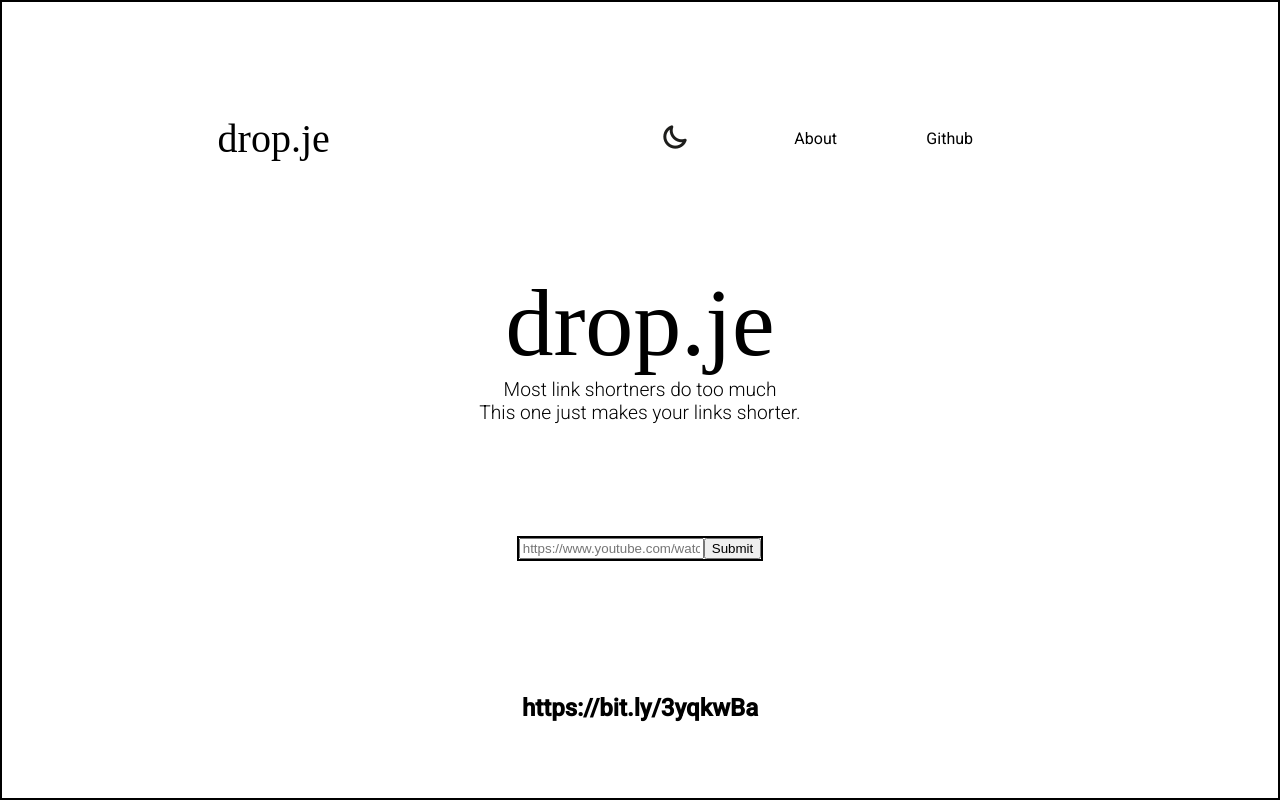
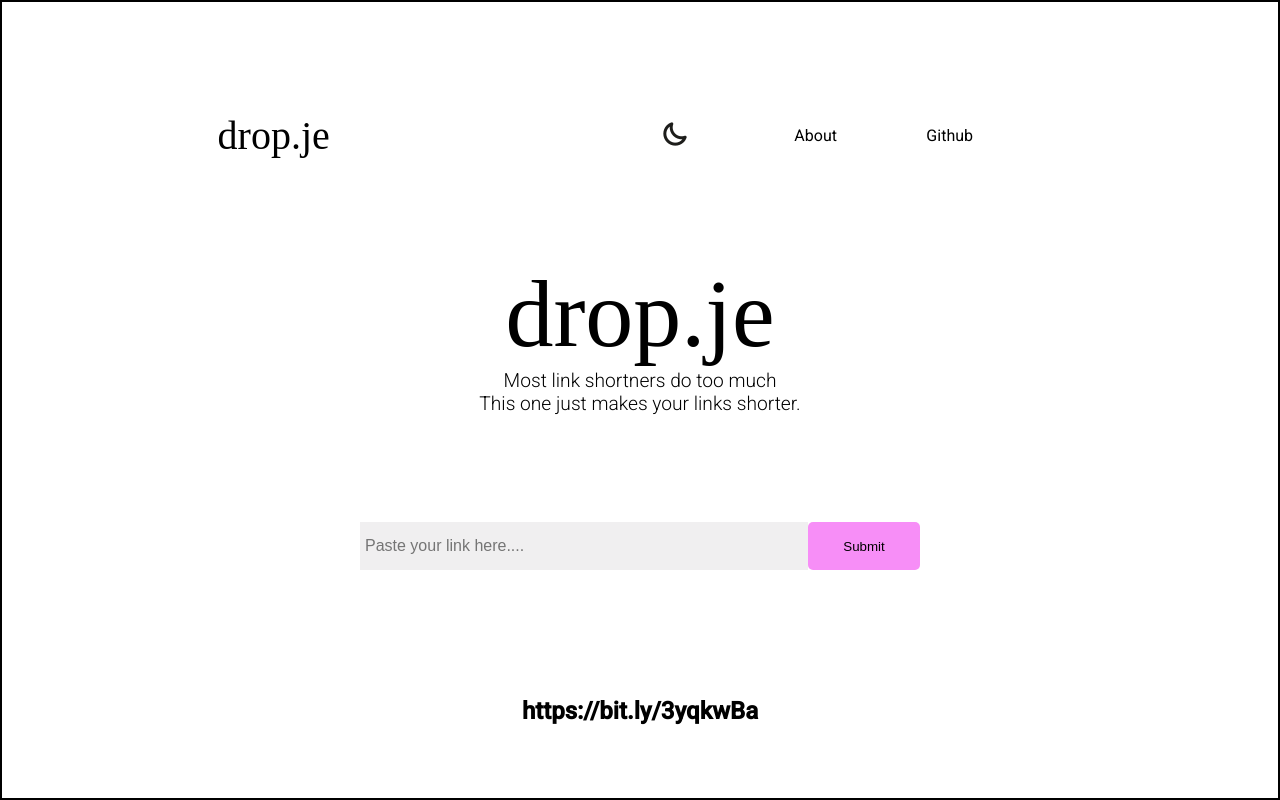
Before and after one commit to KDSGYT/url-shortning, an Angular app: page / in a window 1280 px wide. Built offline with nearby package versions, Linux system fonts and the light colour scheme; a web font is replaced by a local one.

Commit message:
Input field is ready now

```diff
--- a/src/app/app.component.scss
+++ b/src/app/app.component.scss
@@ -1,6 +1,6 @@
-$backgrounColor: #ffffff ;
+
 main {
     border:2px solid black;
     min-height: 100vh;
-    background-color: $backgrounColor ;
+    background-color:  #ffff ;
 }
--- a/src/app/long-url-input/long-url-input.component.html
+++ b/src/app/long-url-input/long-url-input.component.html
@@ -1,7 +1,9 @@
-<form id="link-form" (ngSubmit)='shortenURL(longUrl.value)'>
+<div id="form-container">
+    <form id="link-form" (ngSubmit)='shortenURL(longUrl.value)'>
 
-    <label for="longUrlInput">
-        <input id="longUrlInput" #longUrl type="url" required [placeholder]='placeholderUrl' />
-    </label>
-    <input type="submit" />
-</form>
+        <label id="input-field" for="longUrlInput">
+            <input id="longUrlInput" #longUrl type="url" required placeholder='Paste your link here....' />
+        </label>
+        <input type="submit" id="submit-button" />
+    </form>
+</div>
--- a/src/app/long-url-input/long-url-input.component.scss
+++ b/src/app/long-url-input/long-url-input.component.scss
@@ -1,4 +1,38 @@
-#link-form{
-    border:2px solid black;
+@import '../../assets/customClasses.scss';
+#form-container {
+    // border: 2px solid black;
+    width: 35em;
+    height: 3em;
 
+    #link-form {
+        width: 100%;
+        height: inherit;
+    }
+
+    #input-field,
+    #submit-button{
+        border-radius: 5px;
+    }
+
+    #input-field {
+        width: 80%;
+        height: inherit;
+        input{
+            border:none;
+            background-color: $greyBackgroundColor;
+            padding: 5px;
+            height: inherit;
+            width: inherit;
+            font-size: 1em;
+        }
+    }
+
+    #submit-button {
+        width: 20%;
+        border: none;
+        margin-top: -1%;
+        // background: none;
+        background-color: $accentColor;
+        height: inherit;
+    }
 }
--- a/src/app/long-url-input/long-url-input.component.ts
+++ b/src/app/long-url-input/long-url-input.component.ts
@@ -8,7 +8,6 @@
 })
 export class LongUrlInputComponent implements OnInit {
 
-  public placeholderUrl = 'https://www.youtube.com/watch?v=dQw4w9WgXcQ&t=43s';
   constructor(private URLService:ConvertUrlService) {
   }
 
--- a/src/assets/customClasses.scss
+++ b/src/assets/customClasses.scss
@@ -1,3 +1,7 @@
+$backgrounColor: #ffffff ;
+$accentColor: rgb(247, 142, 247);
+$greyBackgroundColor: rgb(240, 239, 240);
+
 .flex{ display: flex; flex-direction: column; justify-content: space-around; align-items: center;}
 .flex-row{flex-direction: row;}
 .fill-container{ width: 100%; height: 100%; }
```
